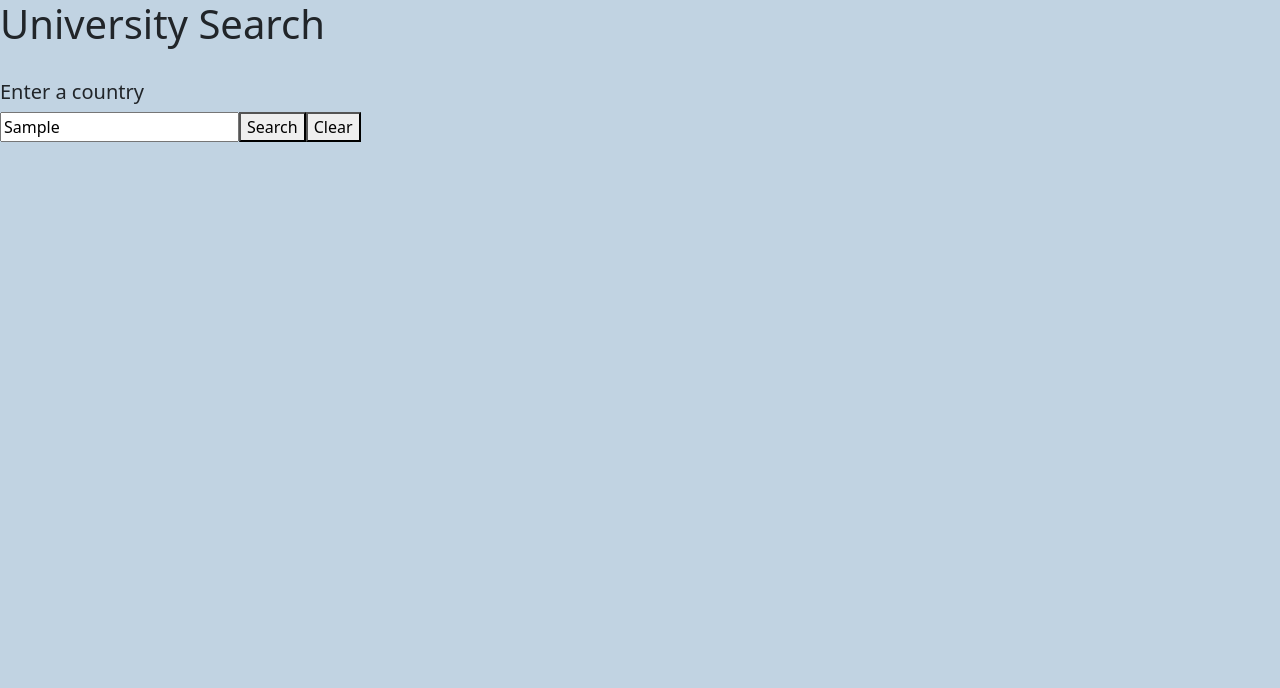
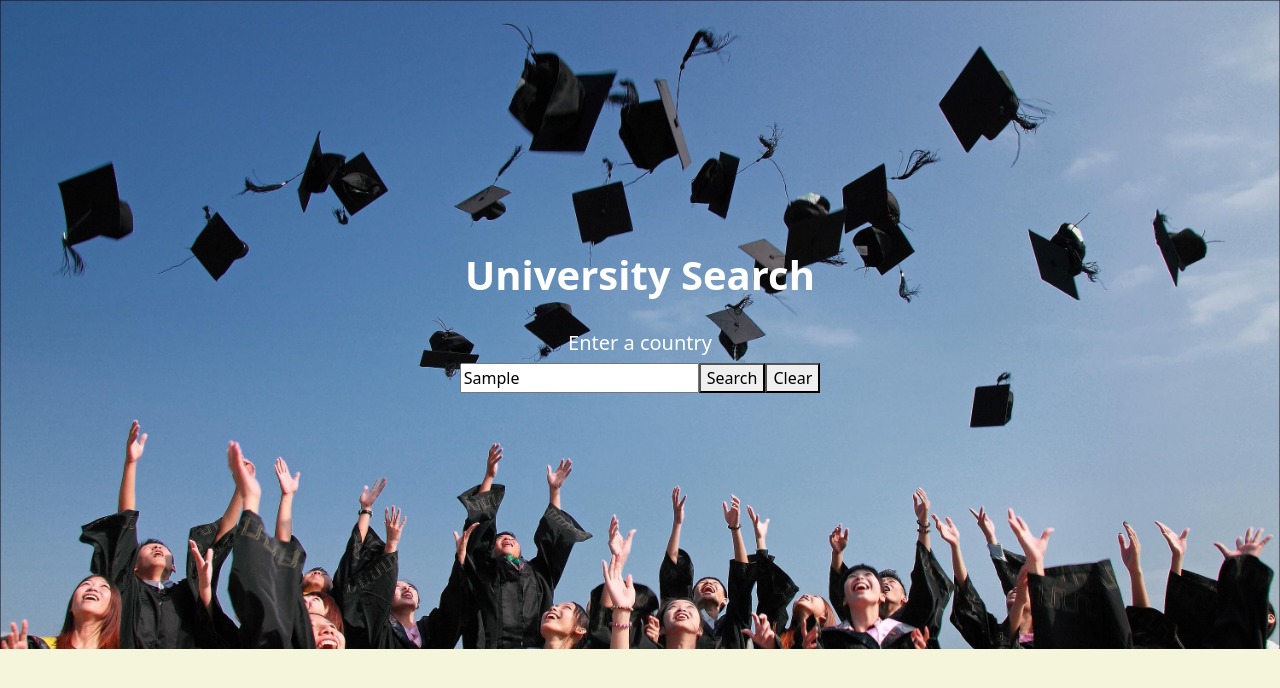
Before and after one commit to anjali-th/Front-End-Project, a plain HTML site: page index.html in a window 1280 px wide. Both pictures are taken after typing "Sample" into the empty fields and a click on the button "Search". Drawn offline with nearby package versions, Linux system fonts and the light colour scheme; no server answers.

Commit message:
End of Day1

```diff
--- a/app.js
+++ b/app.js
@@ -2,14 +2,14 @@
 const $body=$('body');
 
 const $divMain= $('<div></div>');
-$divMain.addClass('main');
+$divMain.addClass('container-xxl text-center');
 $divMain.html('<h1>University Search</h1><br><h5>Enter a country</h5>');
 $body.append($divMain);
 
 const $divInput = $('<div></div>');
 $divInput.addClass('userInput');
 $divInput.html("<input></input>")
-$body.append($divInput);
+$divMain.append($divInput);
 
 const $btn=$('<button>Search</button>');
 const $btnClr=$('<button>Clear</button>');
@@ -20,12 +20,11 @@ let resultData;
 
 // ajax request
 const get = function(){
-    $.get(`http://universities.hipolabs.com/search?name=${$('input').val()}`, (data) => {
-    resultData = data;
-    createList(resultData);
+    $.get(`http://universities.hipolabs.com/search`, (data) => {
+        resultData = data;
+        createList(resultData);
     });
 }
-
 // calling ajax request
 $btn.on('click', () =>{
     get();
@@ -44,13 +43,17 @@ $btnClr.on('click', () =>{ window.location.reload()});
 function createList(){
 
     const $listContainer = $('<div></div>');
+    $listContainer.addClass('container-sm')
     $listContainer.insertAfter($btnClr);
 
     for ( var index = 0; index<resultData.length; index++){
 
+        if (resultData[index].country == $('input').val()){
+
         $(`<div>${resultData[index].name}</div>`).appendTo($listContainer);
         $(`<div><a href= ${resultData[index].web_pages}>${resultData[index].web_pages}</a></div>`).appendTo($listContainer);
-        $('a').on('click', () => { window.open($('a').prop('href')) });
+        $('a').on('click', () => { window.open($('a').prop('href'), '_blank')});
 
+        };
     };
 };
--- a/style.css
+++ b/style.css
@@ -1,3 +1,29 @@
 body{
-    background-color: rgb(193, 211, 226);
+    background-color: beige
+
 }
+
+.container-xxl{
+    background: url(/images/graduation.jpg);
+    background-size: 100%;
+    background-repeat: no-repeat;
+    padding-bottom: 20%;
+    border-color: black;
+}
+
+h1{
+    color: white;
+    padding-top: 20%;
+    font-weight:700;
+}
+h5{
+    color: white;
+}
+
+
+
+.container-sm{
+    background-color: white;
+    padding-inline: auto;
+
+}
```
Also changed, not shown: images/graduation.jpg (added).
